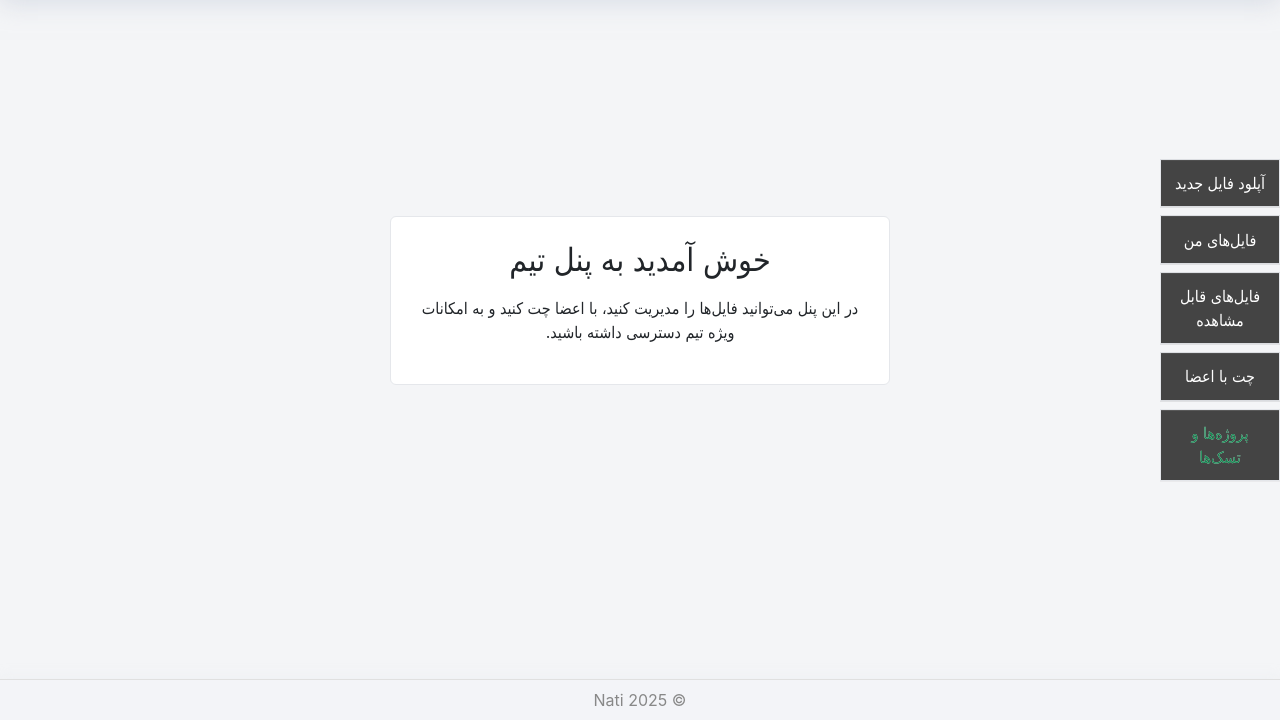
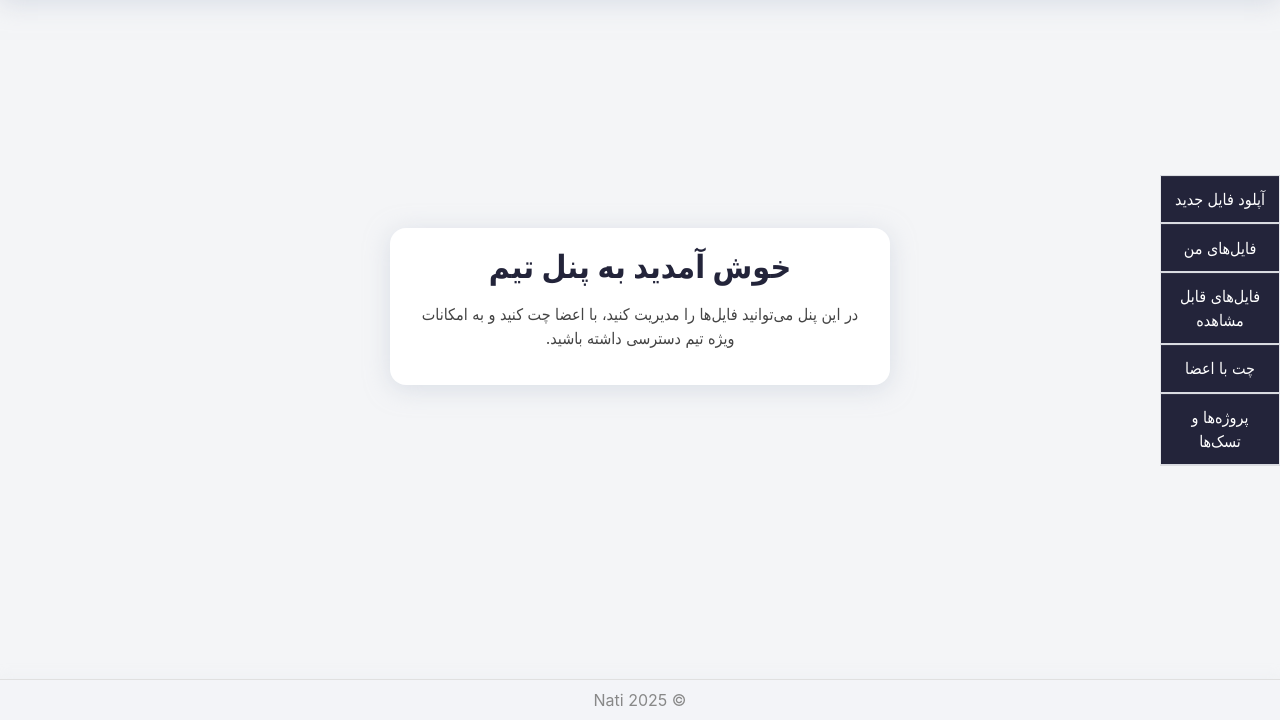
Before and after one commit to Fazelinoo/nati-main-db-2, a Django app: page / in a window 1280 px wide. Shown: the part 80-800 px from the top of the page. Run offline with Django 4.2, Linux system fonts and the light colour scheme; data that the repository does not hold is empty.

Commit message:
main page

```diff
--- a/core/templates/core/home.html
+++ b/core/templates/core/home.html
@@ -16,9 +16,9 @@
         transform: translateY(-50%);
         display: flex;
         flex-direction: column;
-        gap: 8px;
+        align-items: flex-end;
+        gap: 0;
         z-index: 1000;
-        align-items: flex-end;
         background: none;
         box-shadow: none;
         border-radius: 0;
@@ -26,7 +26,25 @@
         min-width: unset;
     }
     .vertical-actions a {
-        margin-right: 0 !important;
+        margin: 0 !important;
+        border-radius: 0 !important;
+        min-width: 120px;
+        max-width: 120px;
+        font-size: 1rem !important;
+        padding: 0.7rem 0.7rem !important;
+        box-shadow: none !important;
+        border-top: 1.5px solid #e5e7eb;
+        background: #23243a !important;
+        color: #fff !important;
+        transition: background 0.2s;
+        text-align: center;
+    }
+    .vertical-actions a:hover {
+        background: #181a23 !important;
+        color: #5edfff !important;
+    }
+    .vertical-actions a:first-child {
+        border-top: none;
     }
     .center-content {
         margin: 0 auto;
@@ -34,8 +52,24 @@
         max-width: 500px;
         z-index: 1;
     }
+    .card {
+        background: #fff !important;
+        color: #23243a !important;
+        border-radius: 16px !important;
+        box-shadow: 0 4px 24px #bfc7d680;
+        border: none !important;
+        margin-bottom: 1.2rem;
+        transition: box-shadow 0.2s, background 0.2s;
+        padding: 1.2rem 1.5rem !important;
+    }
+    .card h2 {
+        color: #23243a !important;
+        font-weight: 700;
+    }
+    .card p {
+        color: #444 !important;
+    }
 </style>
-
 <div class="main-container">
     <div class="center-content">
         <div class="card p-4 mt-4">
@@ -44,18 +78,18 @@
         </div>
     </div>
     <div class="vertical-actions">
-        <a href="/upload/" class="btn btn-primary shadow">آپلود فایل جدید</a>
-        <a href="/my-files/" class="btn btn-outline-primary shadow">فایل‌های من</a>
-        <a href="/files/" class="btn btn-outline-primary shadow">فایل‌های قابل مشاهده</a>
-        <a href="/chats/" class="btn btn-outline-primary shadow">چت با اعضا</a>
-        <a href="{% url 'project_list' %}" class="btn btn-outline-success shadow">پروژه‌ها و تسک‌ها</a>
+        <a href="/upload/" class="btn">آپلود فایل جدید</a>
+        <a href="/my-files/" class="btn">فایل‌های من</a>
+        <a href="/files/" class="btn">فایل‌های قابل مشاهده</a>
+        <a href="/chats/" class="btn">چت با اعضا</a>
+        <a href="{% url 'project_list' %}" class="btn">پروژه‌ها و تسک‌ها</a>
         {% if request.user.is_authenticated %}
-            <a href="{% url 'user_projects' %}" class="btn btn-outline-info shadow">تسک‌های من</a>
-            <a href="{% url 'user_reports' %}" class="btn btn-outline-warning shadow">گزارش‌های من</a>
+            <a href="{% url 'user_projects' %}" class="btn">تسک‌های من</a>
+            <a href="{% url 'user_reports' %}" class="btn">گزارش‌های من</a>
         {% endif %}
         {% if request.user.is_staff %}
-            <a href="/admin/" class="btn btn-outline-secondary shadow">پنل مدیریت</a>
-            <a href="/admin2" class="btn btn-outline-secondary shadow">پنل مدیر</a>
+            <a href="/admin/" class="btn">پنل مدیریت</a>
+            <a href="/admin2" class="btn">پنل مدیر</a>
         {% endif %}
     </div>
 </div>
```
